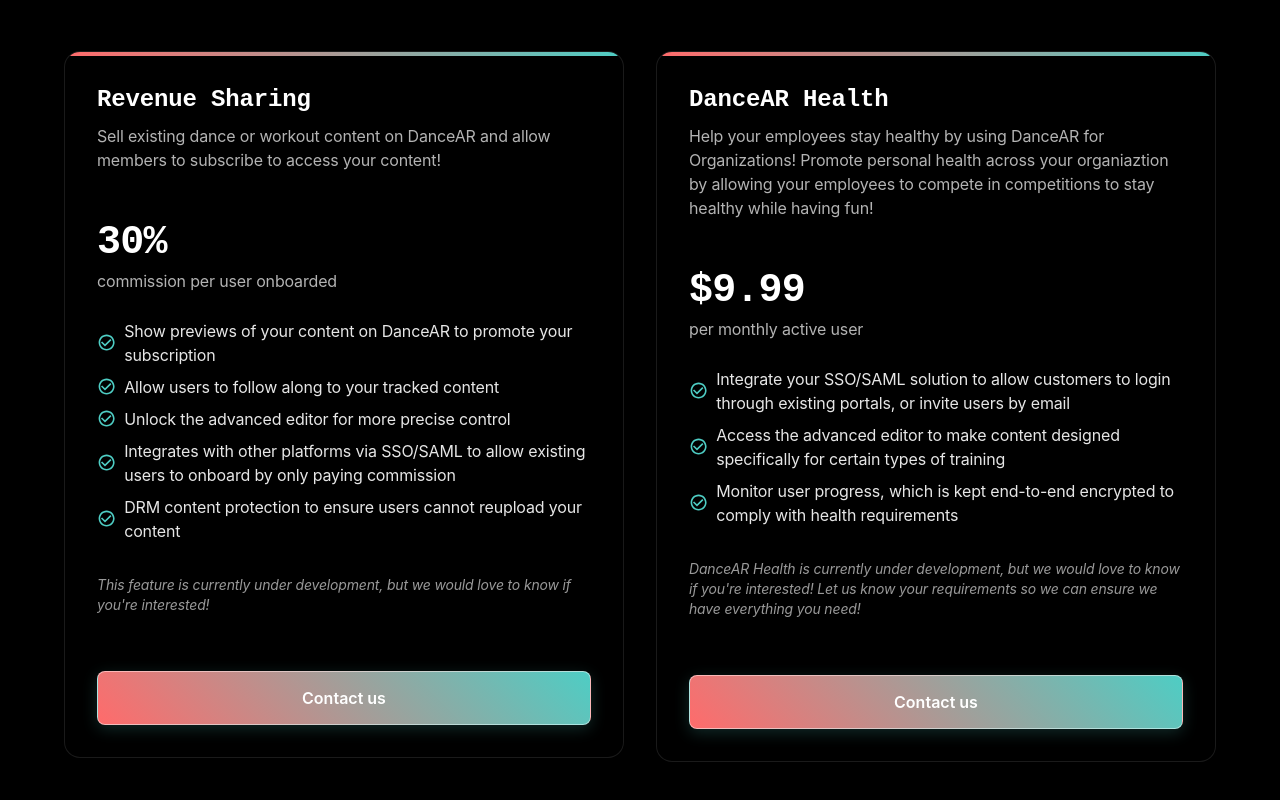
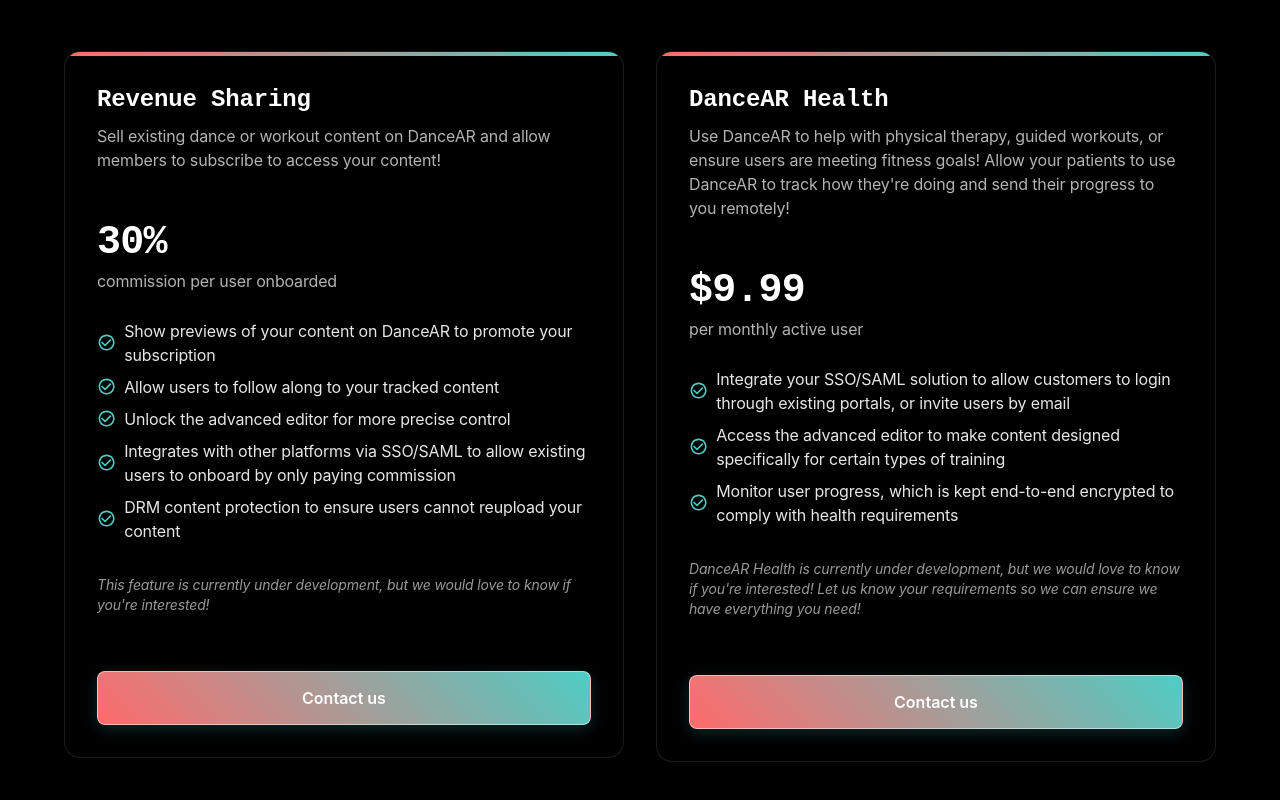
Before and after one commit to kumarannathan/dance-ar-fitness, a React (Create React App) app: page /pricing in a window 1280 px wide. Shown: the part 1041-1841 px from the top of the page. Built offline with nearby package versions, Linux system fonts and the light colour scheme; no server answers.

Commit message:
fix outdated pricing description

```diff
--- a/src/pages/PricingPanel.tsx
+++ b/src/pages/PricingPanel.tsx
@@ -126,7 +126,7 @@
         'Access the advanced editor to make content designed specifically for certain types of training',
         'Monitor user progress, which is kept end-to-end encrypted to comply with health requirements'
       ],
-      description: 'Help your employees stay healthy by using DanceAR for Organizations! Promote personal health across your organiaztion by allowing your employees to compete in competitions to stay healthy while having fun!',
+      description: 'Use DanceAR to help with physical therapy, guided workouts, or ensure users are meeting fitness goals! Allow your patients to use DanceAR to track how they\'re doing and send their progress to you remotely!',
       note: 'DanceAR Health is currently under development, but we would love to know if you\'re interested! Let us know your requirements so we can ensure we have everything you need!',
       buttonText: 'Contact us',
       buttonVariant: 'outlined' as const,
```
